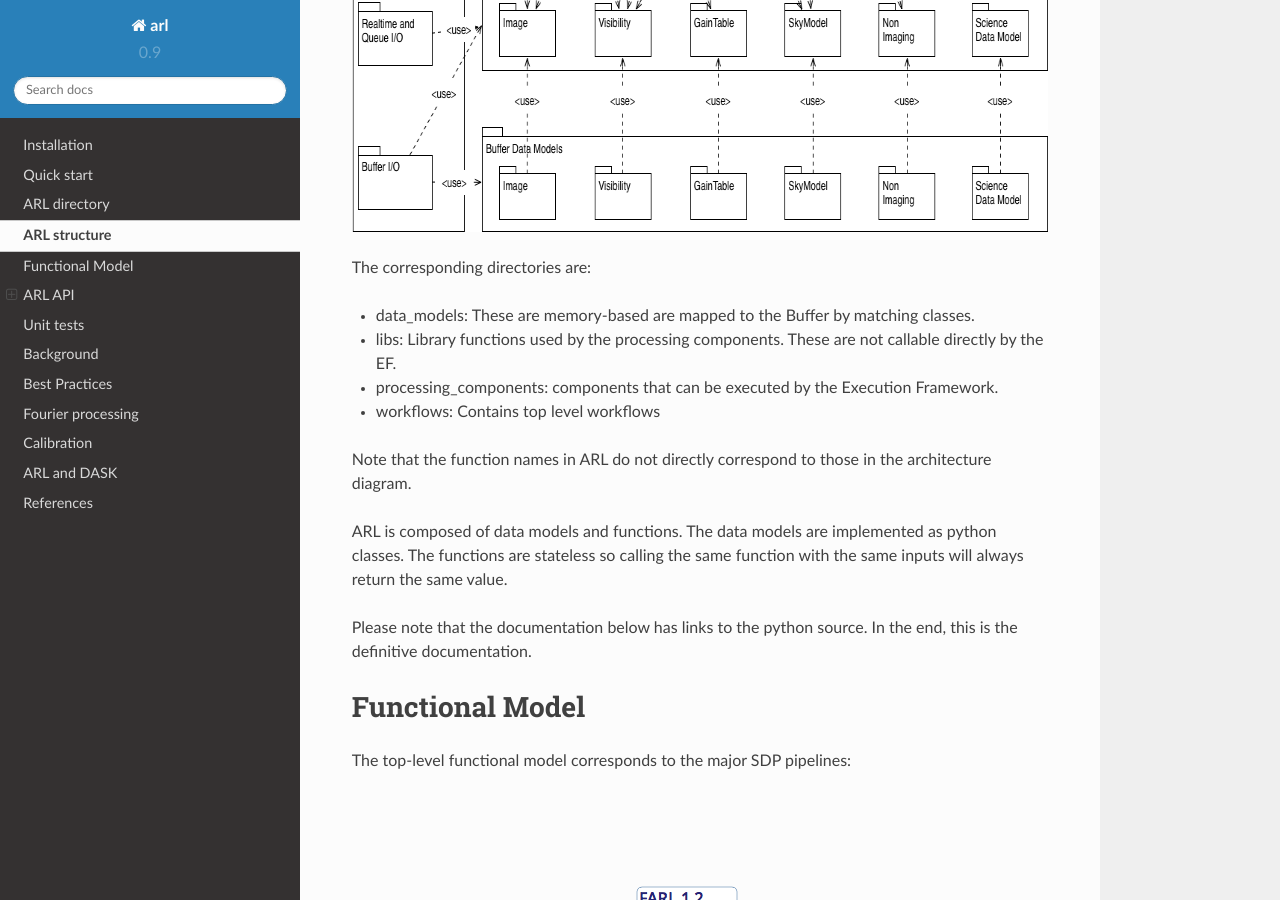
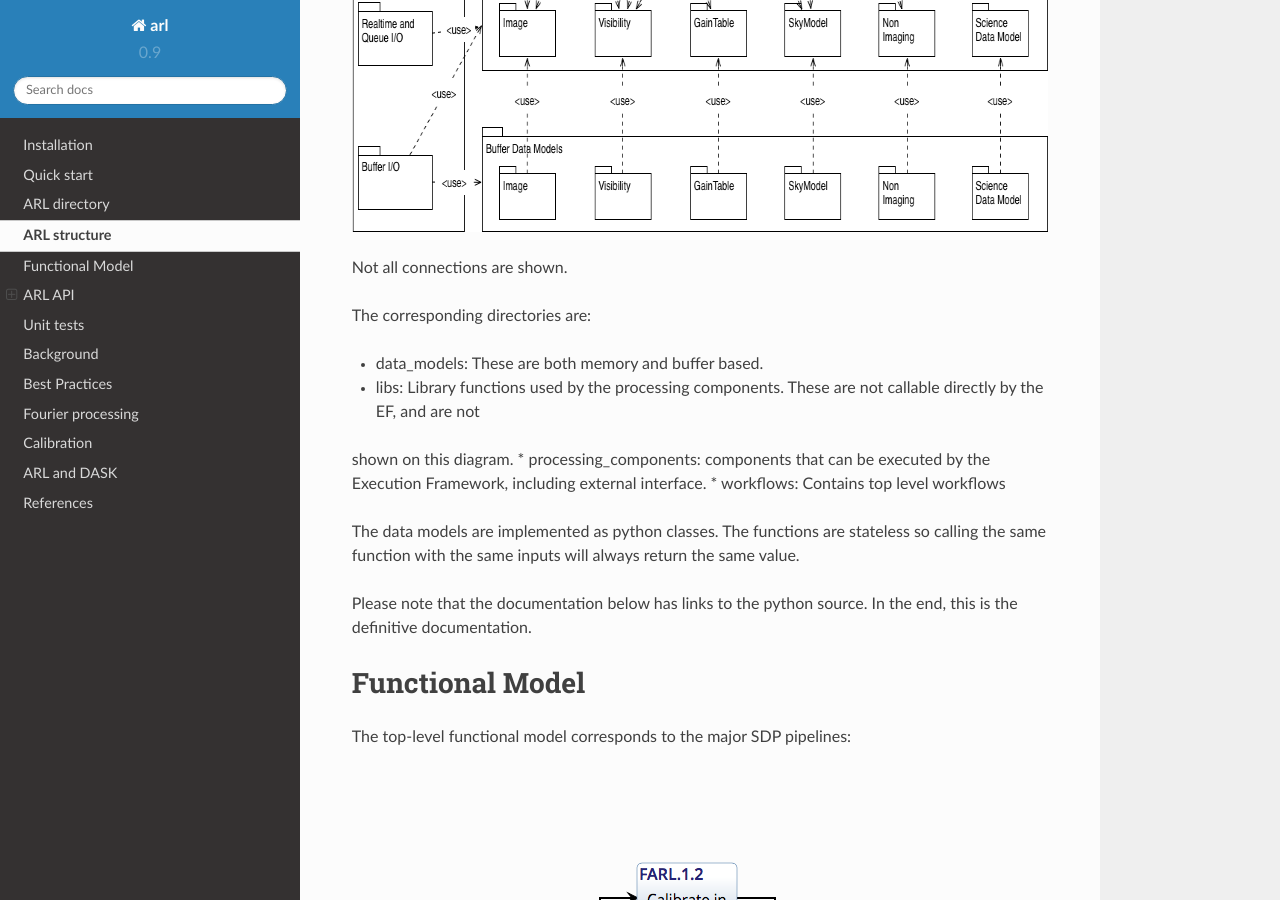
Before and after one commit to ska-telescope/ska-sdp-func-python, a Sphinx documentation site: the page built from docs/ARL_definition.rst, in a window 1280 px wide and 900 px high, scrolled down 612 px. Built offline with Sphinx 7.4.7 and the Read the Docs theme 2.0.0, drawn with Linux system fonts in a browser that asks for light colours; pages that are not in the unit, such as notebooks, are missing from menus; some of the changed text lies outside the part shown.

Commit message:
Updates of the directory doc

```diff
--- a/docs/ARL_definition.rst
+++ b/docs/ARL_definition.rst
@@ -10,16 +10,17 @@ The ARL structure maps that used in the SDP processing architecture:
 .. image:: ./SDP_processing_architecture.png
    :scale: 100 %
 
+Not all connections are shown.
+
 The corresponding directories are:
 
-* data_models: These are memory-based are mapped to the Buffer by matching classes.
-* libs: Library functions used by the processing components. These are not callable directly by the EF.
-* processing_components: components that can be executed by the Execution Framework.
+* data_models: These are both memory and buffer based.
+* libs: Library functions used by the processing components. These are not callable directly by the EF, and are not
+shown on this diagram.
+* processing_components: components that can be executed by the Execution Framework, including external interface.
 * workflows: Contains top level workflows
 
-Note that the function names in ARL do not directly correspond to those in the architecture diagram.
-
-ARL is composed of data models and functions. The data models are implemented as python classes. The functions are
+The data models are implemented as python classes. The functions are
 stateless so calling the same function with the same inputs will always return the same value.
 
 Please note that the documentation below has links to the python source. In the end, this is the definitive
--- a/docs/ARL_directory.rst
+++ b/docs/ARL_directory.rst
@@ -113,7 +113,7 @@ Pipelines
 * Generic image or visibility unary operations::py:mod:`processing_components.component_suppport.generic_components`
 * Testing and simulation support: :py:mod:`processing_components.util.testing_support`
 
-Workflows
-=========
+External interface
+==================
 
-* ARL component wrappers: :py:mod:`workflows.wrappers`
+* ARL component wrappers: :py:mod:`processing_components.external_interface`
```
Also changed, not shown: other parts of docs/ARL_definition.rst (+7 -0 lines), docs/SDP architecture.png (added).
